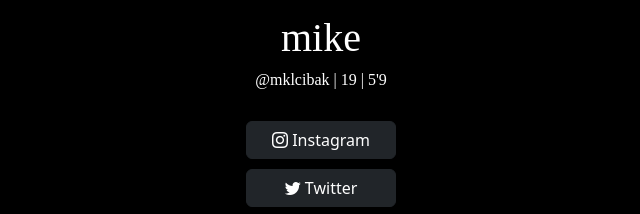
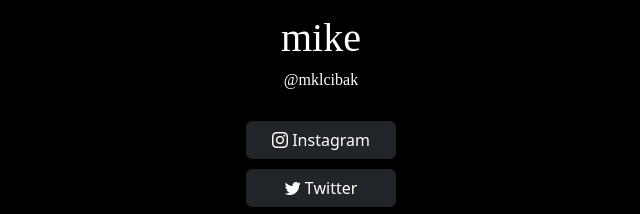
Before and after one commit to mkevt/mklcibak.github.io, a plain HTML site: page index.html in a window 1280 px wide. Shown: the part 274-488 px from the top of the page, 319-959 px from the left. Drawn offline with nearby package versions, Linux system fonts and the light colour scheme.

Commit message:
Update index.html

```diff
--- a/index.html
+++ b/index.html
@@ -18,7 +18,8 @@
 			<br>
 			<br>
 			<h1>mike</h1>
-			<h6>@mklcibak | <span id="age">0</span> | 5'9</h6>
+			<!-- <h6>@mklcibak | <span id="age">0</span> | 5'9</h6> -->
+			<h6>@mklcibak</h6>
 			<br>
 			<a href="https://www.instagram.com/mklcibak" class="btn btn-dark" target="_blank" rel="noopener noreferrer">
 				<i class="bi bi-instagram"></i>
```
